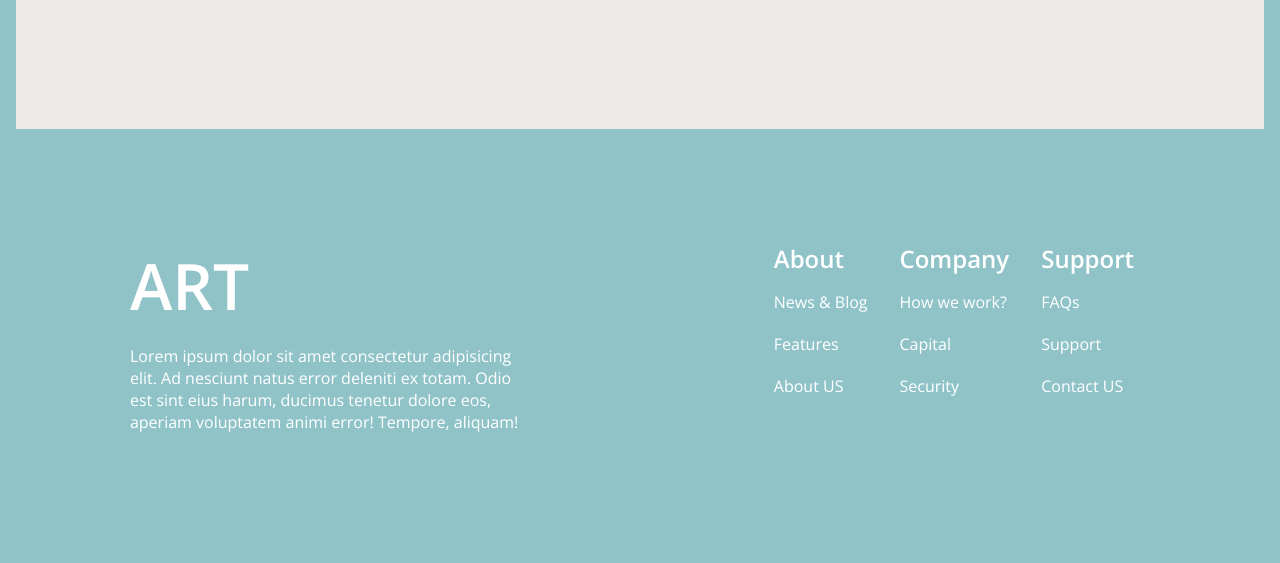
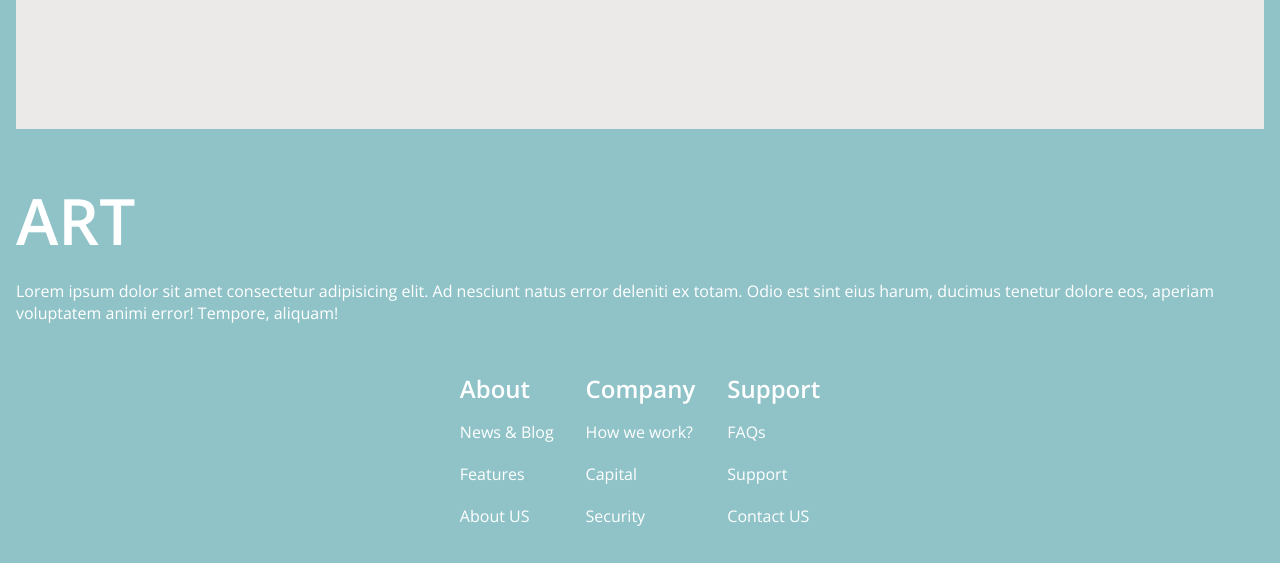
Before and after one commit to Ranjith-M7/ArtSpot-Creative-Hub, a plain HTML site: page index.html in a window 1280 px wide. Shown: the part 4737-5300 px from the top of the page. Drawn offline with nearby package versions, Linux system fonts and the light colour scheme.

Commit message:
Update style.css

```diff
--- a/css/style.css
+++ b/css/style.css
@@ -236,9 +236,6 @@ footer .logo h1 {
   margin-bottom: 1rem;
   margin-top: 1rem;
 }
-footer .logo p {
-  max-width: 400px;
-}
 footer .about-company-section {
   display: flex;
   flex-wrap: wrap;
@@ -260,7 +257,6 @@ footer .about-company-section .about-company p {
     font-size: 2rem;
   }
   footer .about-company-section {
-    display: flex;
     flex-direction: column;
   }
 }
```
